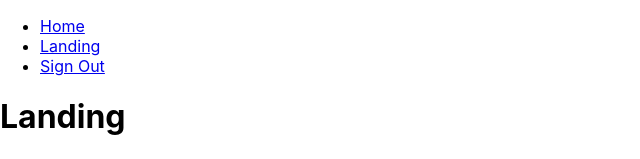
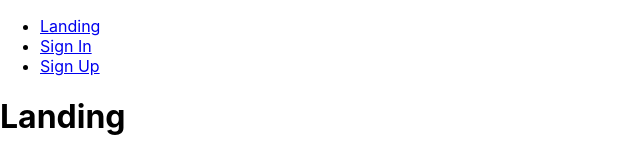
Before and after one commit to leshill/firebase-authn-authz-tutorial, a React (Create React App) app: page /landing in a window 1280 px wide. Shown: the top 159 px of the page, without its empty margins (0-640 px from the left). Built offline with nearby package versions, Linux system fonts and the light colour scheme; no server answers.

Commit message:
Split <Navigation> based on Redux sign in status

```diff
--- a/src/Navigation.tsx
+++ b/src/Navigation.tsx
@@ -1,9 +1,11 @@
 import React from "react";
 import { Link } from "react-router-dom";
+import { useSelector } from "react-redux"
 
+import { RootState } from "rootReducer";
 import { useFirebaseContext } from "FirebaseApp";
 
-const Navigation: React.FC = () => {
+const Authenticated: React.FC = () => {
   const firebase = useFirebaseContext();
 
   const onSignOutClicked = (event: React.MouseEvent) => {
@@ -12,7 +14,6 @@ const Navigation: React.FC = () => {
   };
 
   return (
-    <div>
     <ul>
       <li>
         <Link to="/home">
@@ -30,8 +31,45 @@ const Navigation: React.FC = () => {
         </a>
       </li>
     </ul>
+  );
+}
+
+const Unauthenticated: React.FC = () => (
+  <ul>
+    <li>
+      <Link to="/landing">
+        Landing
+      </Link>
+    </li>
+    <li>
+      <Link to="/sign-in">
+        Sign In
+      </Link>
+    </li>
+    <li>
+      <Link to="/sign-up">
+        Sign Up
+      </Link>
+    </li>
+  </ul>
+);
+
+const Navigation: React.FC = () => {
+  const currentUser = useSelector((state: RootState) => state.auth.currentUser);
+
+  if (currentUser) {
+    return (
+      <div>
+        <Authenticated/>
       </div>
     );
+  } else {
+    return (
+      <div>
+        <Unauthenticated/>
+      </div>
+    );
+  }
 };
 
 export default Navigation;
```
Lines whose indentation alone changed are shown as unchanged.
